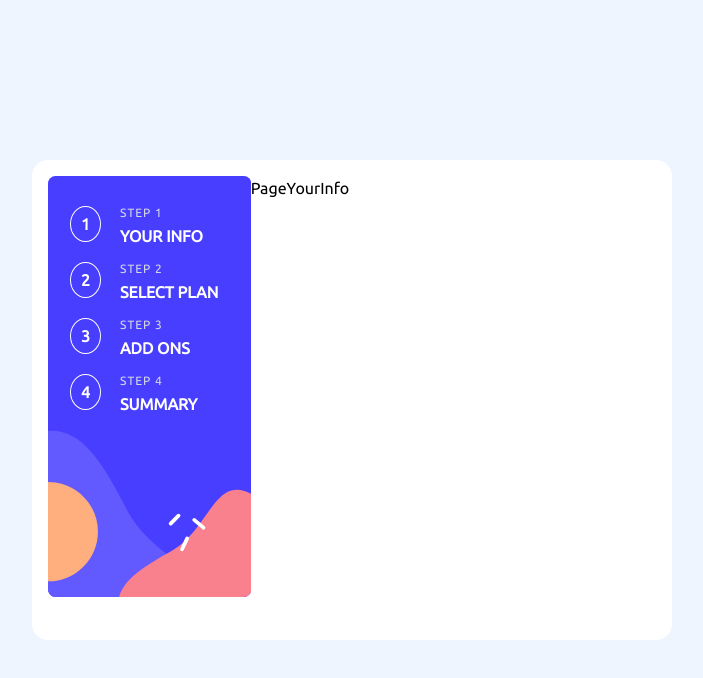
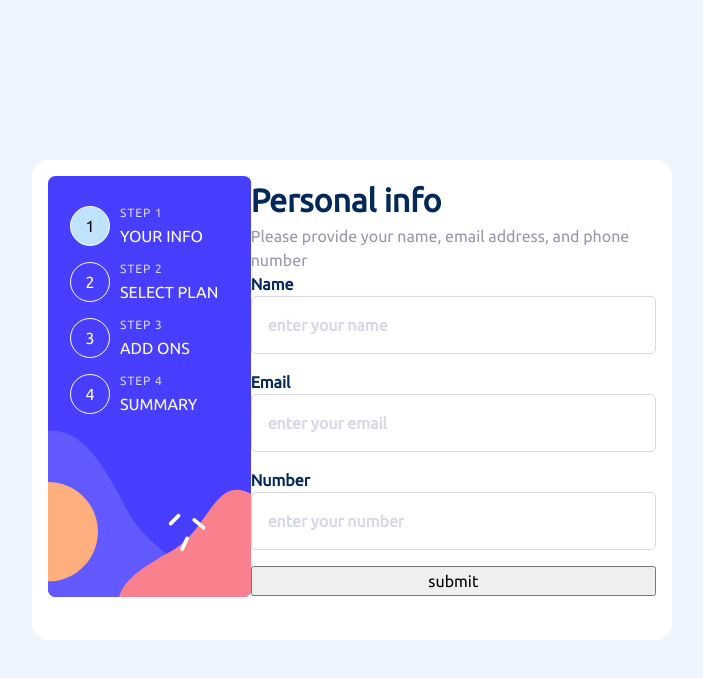
Before and after one commit to rus6600/multiform, a React (Vite) app: page / in a window 1280 px wide. Shown: the top 678 px of the page, without its empty margins (288-991 px from the left). Built offline with nearby package versions, Linux system fonts and the light colour scheme.

Commit message:
add personal info inputs

```diff
--- a/src/App.tsx
+++ b/src/App.tsx
@@ -1,7 +1,6 @@
 import { DefaultStyles } from './components/ui';
 import { ThemeProvider } from 'styled-components';
 import { theme } from './config';
-import { Container } from './components/Container.tsx';
 import { MultiForm } from './components/MultiForm.tsx';
 import { Provider } from './provider';
 
--- a/src/components/MultiForm.tsx
+++ b/src/components/MultiForm.tsx
@@ -1,12 +1,9 @@
-import React, { useContext } from 'react';
+import React from 'react';
 import styled, { css } from 'styled-components';
-import { FormContext } from '../provider/context.ts';
 import { NavBar } from './NavBar.tsx';
 import { Pages } from '../pages';
 
 export const MultiForm: React.FC = () => {
-  const test = useContext(FormContext);
-  console.log(test);
   return (
     <Wrapper>
       <NavBar />
--- a/src/components/NavBar.tsx
+++ b/src/components/NavBar.tsx
@@ -6,7 +6,10 @@ import { FormContext } from '../provider/context.ts';
 import { pagesEnum } from '../interfaces/providerinterface.ts';
 
 export const NavBar: React.FC = () => {
-  const { changePage } = React.useContext(FormContext);
+  const {
+    formState: { activePage },
+    changePage,
+  } = React.useContext(FormContext);
 
   const steps: Array<pagesEnum> = ['YOUR INFO', 'SELECT PLAN', 'ADD ONS', 'SUMMARY'];
 
@@ -14,7 +17,7 @@ export const NavBar: React.FC = () => {
     <Wrapper>
       <List>
         {steps.map((step) => (
-          <ListItem onClick={() => changePage(step)} key={step}>
+          <ListItem key={step} isSelected={step === activePage} onClick={() => changePage(step)}>
             {step}
           </ListItem>
         ))}
@@ -37,14 +40,14 @@ const List = styled('ul')`
   counter-reset: list;
 `;
 
-const ListItem = styled('li')`
-  ${({ theme }) => css`
+const ListItem = styled('li')<{ isSelected: boolean }>`
+  ${({ theme, isSelected }) => css`
     position: relative;
     display: flex;
     flex-direction: column;
     color: ${theme.colors.white};
     list-style: none;
-    font-weight: 600;
+    font-weight: 500;
 
     &:hover {
       cursor: pointer;
@@ -53,7 +56,8 @@ const ListItem = styled('li')`
     &:before {
       display: flex;
       position: absolute;
-      padding: 5px 10px;
+      width: 40px;
+      height: 40px;
       left: -50px;
       top: -18px;
       content: counter(list);
@@ -85,5 +89,14 @@ const ListItem = styled('li')`
       color: black;
       background-color: ${theme.colors.lightBlue};
     }
+
+    ${isSelected &&
+    css`
+      &:before {
+        cursor: pointer;
+        color: black;
+        background-color: ${theme.colors.lightBlue};
+      }
+    `}
   `}
 `;
--- a/src/components/ui/Input.tsx
+++ b/src/components/ui/Input.tsx
@@ -1,17 +1,82 @@
 import React from 'react';
 import styled, { css } from 'styled-components';
 
-export const Input: React.FC = () => {
+interface InputProps extends React.ComponentProps<'input'> {
+  error: boolean;
+}
+
+export const Input: React.FC<InputProps> = ({ name, onChange, type, value, placeholder, error }) => {
   return (
-    <>
-      <p>Loredsadsadsad</p>
-      <StyledInput />
-    </>
+    <Label>
+      <p>
+        {name}
+        {error && <span>This field is required</span>}
+      </p>
+      <StyledInput type={type ?? 'text'} onChange={onChange} value={value} placeholder={placeholder} error={error} />
+    </Label>
   );
 };
 
-const StyledInput = styled('input')`
-  ${({ theme }) => css`
-    background-color: ${theme.colors.marineBlue};
+const StyledInput = styled('input')<{ error: boolean }>`
+  ${({ theme, error }) => css`
+    padding: 1rem;
+    position: relative;
+    border-radius: 5px;
+    border: 1px solid ${theme.colors.lightGray};
+    color: ${theme.colors.marineBlue};
+    font-weight: 600;
+
+    ${error &&
+    css`
+      border: 1px solid ${theme.colors.strawberryRed};
+
+      &:after {
+        position: absolute;
+        right: 10px;
+        left: 10px;
+        top: -10px;
+        font-size: 3rem;
+        content: 'dsad';
+        color: ${theme.colors.strawberryRed};
+      }
+    `}
+
+    &:focus {
+      outline: 1px solid ${theme.colors.pastelBlue};
+    }
+
+    ::placeholder {
+      color: ${theme.colors.lightGray};
+      opacity: 1;
+    }
+
+    :-ms-input-placeholder {
+      color: ${theme.colors.lightGray};
+    }
+
+    ::-ms-input-placeholder {
+      color: ${theme.colors.lightGray};
+    }
   `}
 `;
+
+const Label = styled('label')`
+  ${({ theme }) => css`
+    display: flex;
+    flex-direction: column;
+    font-weight: 500;
+    color: ${theme.colors.marineBlue};
+
+    & p {
+      display: flex;
+      justify-content: space-between;
+      color: ${theme.colors.marineBlue};
+      font-weight: 600;
+      text-transform: capitalize;
+    }
+
+    & span {
+      color: ${theme.colors.strawberryRed};
+    }
+  `}
+`;
--- a/src/interfaces/componentsProps.ts
+++ b/src/interfaces/componentsProps.ts
@@ -3,3 +3,13 @@ import React from 'react';
 export type BasePageProps = {
   children?: React.ReactNode;
 };
+
+export type inputsType = 'name' | 'email' | 'number';
+
+export const inputEnum: Record<inputsType, inputsType> = {
+  name: 'name',
+  email: 'email',
+  number: 'number',
+} as const;
+
+export type inputFieldsType = (typeof inputEnum)[keyof typeof inputEnum];
--- a/src/pages/PageYourInfo.tsx
+++ b/src/pages/PageYourInfo.tsx
@@ -1,5 +1,93 @@
-import React from 'react';
+import React, { useState } from 'react';
+import styled, { css } from 'styled-components';
+import { Input } from '../components/ui';
+import { inputEnum, inputFieldsType, inputsType } from '../interfaces';
+import { getEntries, isInArray } from '../ulits';
 
 export const PageYourInfo: React.FC = () => {
-  return <div>PageYourInfo</div>;
+  const [formData, setFormData] = useState<Record<inputFieldsType, string>>({
+    name: '',
+    email: '',
+    number: '',
+  });
+  const [errors, setErrors] = useState<Array<inputFieldsType>>([]);
+
+  const submitHandler = (e: React.SyntheticEvent) => {
+    e.preventDefault();
+    const { name, email, number } = formData;
+    if (!name || !email || !number) {
+      setErrors(
+        getEntries(formData).reduce((previousValue, [name, value]) => {
+          if (!value) return [...previousValue, name];
+          return previousValue;
+        }, [] as Array<inputFieldsType>),
+      );
+      return;
+    }
+    setErrors([]);
+  };
+
+  const inputHandler = (inputData: { type: (typeof inputEnum)[keyof typeof inputEnum]; value: string }) => {
+    const { type, value } = inputData;
+    setFormData((prevState) => {
+      return {
+        ...prevState,
+        ...{ [type]: value },
+      };
+    });
+  };
+
+  return (
+    <Wrapper>
+      <Title>Personal info</Title>
+      <Text>Please provide your name, email address, and phone number</Text>
+      <Form onSubmit={submitHandler}>
+        {(Object.keys(inputEnum) as Array<inputsType>).map((type) => (
+          <Input
+            name={type}
+            value={formData[type]}
+            placeholder={`enter your ${type}`}
+            error={isInArray(errors, inputEnum[type])}
+            onChange={(e) => inputHandler({ type, value: e.target.value })}
+          />
+        ))}
+        <button type="submit"> submit</button>
+      </Form>
+    </Wrapper>
+  );
 };
+
+const Wrapper = styled('div')`
+  display: flex;
+
+  flex-direction: column;
+`;
+
+const Title = styled('h1')`
+  ${({ theme }) => css`
+    font-weight: 600;
+    color: ${theme.colors.marineBlue};
+  `}
+`;
+
+const Text = styled('p')`
+  ${({ theme }) => css`
+    color: ${theme.colors.coolGray};
+  `}
+`;
+
+const Form = styled('form')`
+  display: flex;
+  flex-direction: column;
+  gap: 1rem;
+
+  input::-webkit-outer-spin-button,
+  input::-webkit-inner-spin-button {
+    -webkit-appearance: none;
+    margin: 0;
+  }
+
+  input[type='number'] {
+    -moz-appearance: textfield;
+  }
+`;
--- a/src/pages/index.tsx
+++ b/src/pages/index.tsx
@@ -9,7 +9,7 @@ export const Pages: React.FC = () => {
 
 const PageWrapper = styled('div')`
   ${({ theme }) => css`
-    width: 50%;
+    width: 100%;
     background-color: ${theme.colors.white};
     border-radius: 1rem;
   `}
--- a/src/ulits/index.ts
+++ b/src/ulits/index.ts
@@ -15,3 +15,13 @@ export const usePageSelect = (): React.FC => {
   if (FormPageEnum.summary === activePage) return PageSummary;
   return PageYourInfo;
 };
+
+type Entries<T> = {
+  [K in keyof T]: [K, T[K]];
+}[keyof T][];
+
+export const getEntries = <T extends Record<any, any>>(obj: T) => Object.entries(obj) as Entries<T>;
+
+export const isInArray = <T extends U, U>(arr: ReadonlyArray<T>, el: U): el is T => {
+  return arr.includes(el as T);
+};
```
